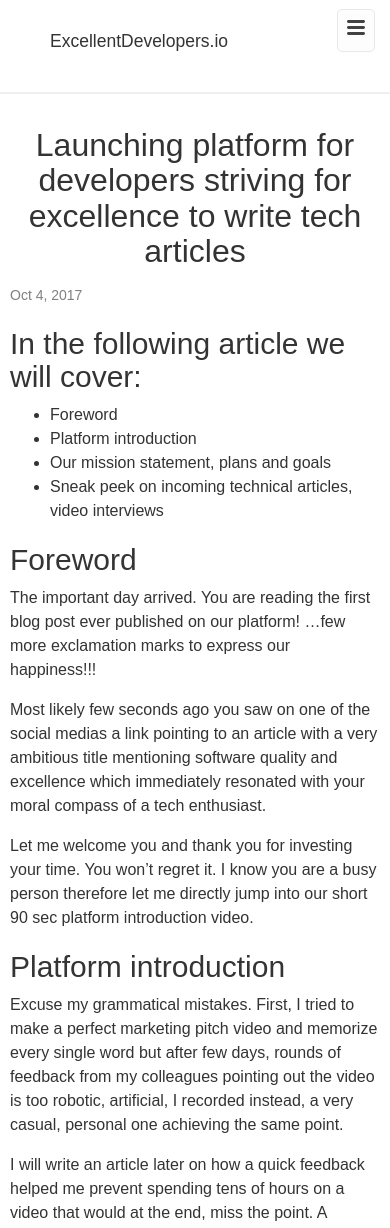
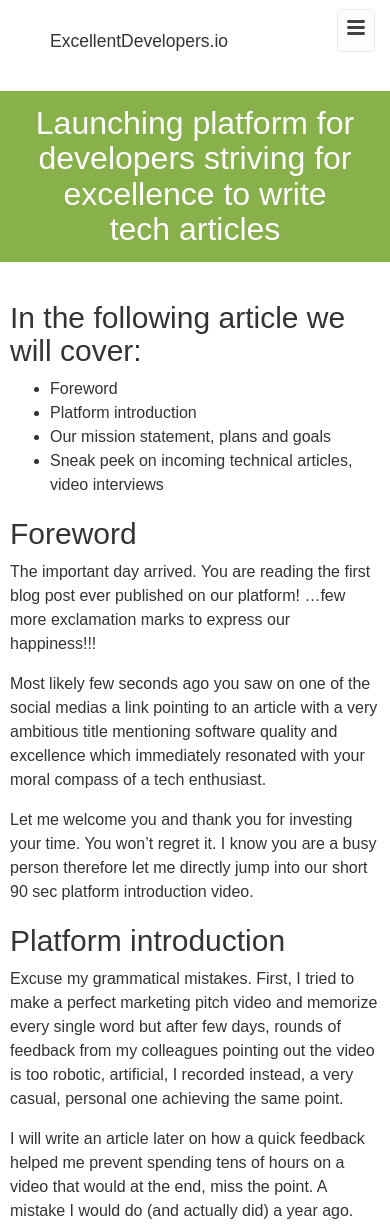
Before and after one commit to ExcellentDevelopers/excellentdevelopers.github.io, a Jekyll site: the page built from _posts/2017-10-04-launching-platform-for-developers-striving-for-excellence-to-write-articles.md, in a window 390 px wide. Shown: the top 1228 px of the page. Built offline with Jekyll 4.4.1, drawn with Linux system fonts in a browser that asks for light colours; nearby versions of some CDN libraries; some web fonts are replaced; comment, search, counter and statistics services are not loaded.

Commit message:
Adjusts styles of images and videos to be smaller on large screens.

```diff
--- a/_layouts/post.html
+++ b/_layouts/post.html
@@ -1,21 +1,21 @@
 ---
 layout: default
 ---
+
+<header class="page-content post-header">
+    <h1 class="post-title">{{ page.title | escape }}</h1>
+</header>
+
 <article>
-    <hr class="hr-head">
     <div class="main-content post-content post-page">
-
-        <header class="post-header">
-            <h1 class="post-title" itemprop="name headline" style="background: url('/image/{{page.image}}') cover">{{ page.title | escape }}</h1>
-            <time class="post-date" datetime="{{ page.date | date_to_xmlschema }}" itemprop="datePublished">
-                {% assign date_format = site.cayman-blog.date_format | default: "%b %-d, %Y" %}
-                {{ page.date | date: date_format }}
-            </time>
-        </header>
-
         <div>
             {{ content }}
         </div>
+
+        <time class="post-date" datetime="{{ page.date | date_to_xmlschema }}" itemprop="datePublished">
+            {% assign date_format = site.cayman-blog.date_format | default: "%b %-d, %Y" %}
+            {{ page.date | date: date_format }}
+        </time>
 
         <div class="post-tags">
             <p>
--- a/_posts/2017-10-04-launching-platform-for-developers-striving-for-excellence-to-write-articles.md
+++ b/_posts/2017-10-04-launching-platform-for-developers-striving-for-excellence-to-write-articles.md
@@ -36,7 +36,7 @@ instead, a very casual, personal one achieving the same point.
 I will write an article later on how a quick feedback helped me prevent spending tens of hours on a video that
 would at the end, miss the point. A mistake I would do (and actually did) a year ago.
 
-<iframe width="100%" height="700" src="https://www.youtube.com/embed/nc3ou27HOdQ" frameborder="0" allowfullscreen></iframe>
+<iframe class='youtube-video' src="https://www.youtube.com/embed/nc3ou27HOdQ" frameborder="0" allowfullscreen></iframe>
 
 ## Our mission statement, plans and goals
 
--- a/assets/css/style.css
+++ b/assets/css/style.css
@@ -1066,9 +1066,9 @@ a.page-link:hover, a.page-link:active {
   font-size: 1em;
   display: flow-root;
 }
-.page-content h1{
+.page-content h1 {
     background-color: #88b04b;
-    padding: 15px 0;
+    padding: 15px 300px;
     text-align: center;
     margin: -1px 0;
     color: #FFF;
@@ -1106,10 +1106,9 @@ hr.hr-mission {
   margin: 35px auto;
 }
 .post-content h1 {
-  background-color: transparent;
-  color: inherit;
 }
 .post-content img {
+    width: 50%;
     margin: 20px 0;
 }
 /**************** Posts ****************/
@@ -1219,6 +1218,15 @@ hr.hr-mission {
     margin-left: 30px;
 }
 
+.youtube-video {
+    width: 50%;
+    height: 350px;
+}
+
+.mission-infographic {
+    width: 50%;
+}
+
 /************************** MailChimp **************************/
 #mc_embed_signup form {
     text-align: center !important;
@@ -1284,11 +1292,23 @@ hr.hr-mission {
 }
 /********************* Responsivness **************************/
 @media screen and (max-width: 1124px) {
-  .title-head span{
+  .title-head span {
     display: none;
+  }
+  .page-content h1 {
+      padding: 15px 30px;
   }
 }
 @media screen and (max-width:768px) {
+
+  .youtube-video {
+      width: 100%;
+  }
+
+  .post-content img, .mission-infographic {
+      width: 100%;
+  }
+
   .title-head h1 {
     border-bottom: none;
   }
```
Also changed, not shown: about.md (+3 -3 lines).
